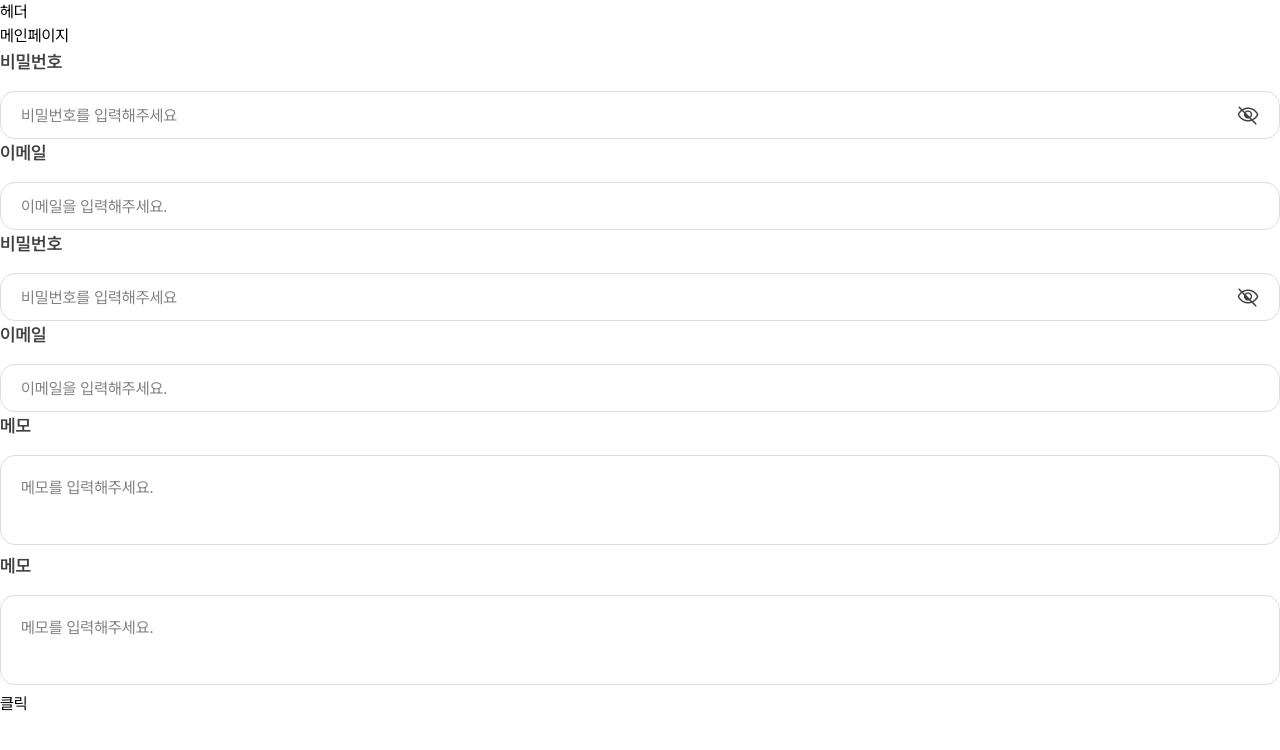
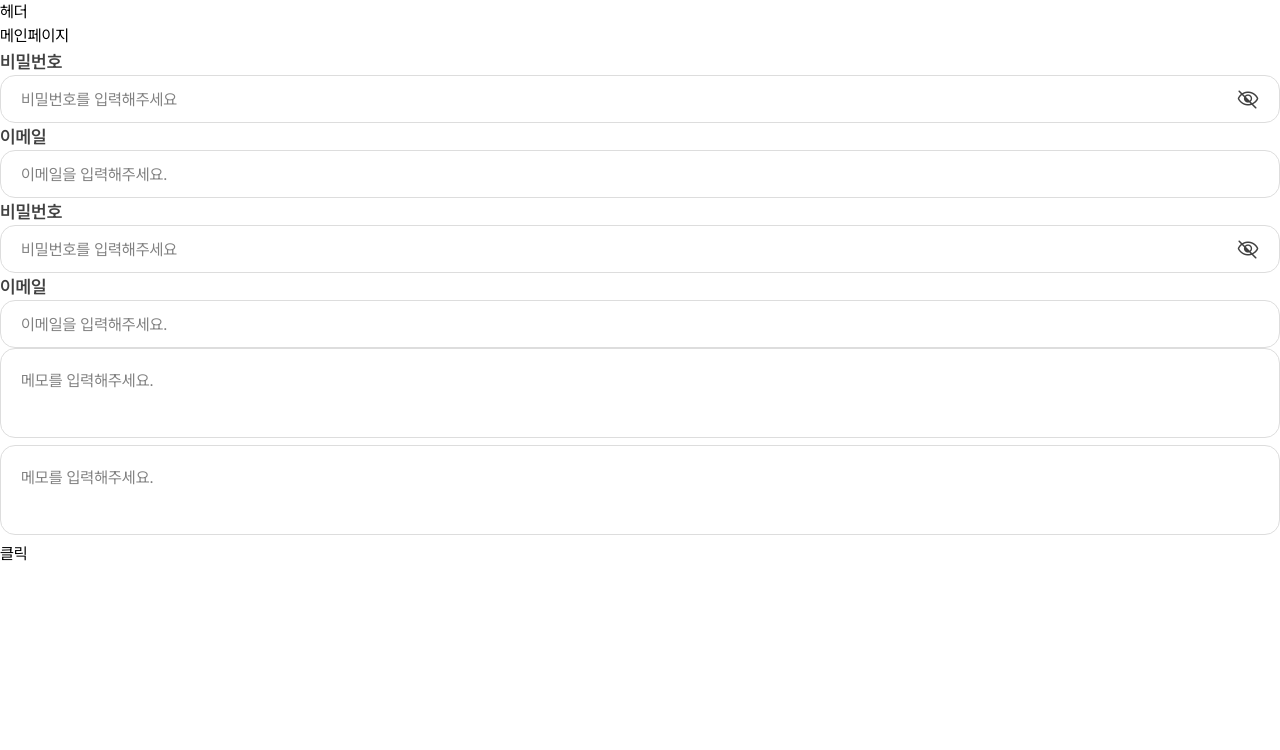
Before and after one commit to CodeitFS5th/5th_StudyForest_team3_FE, a Next.js app: page / in a window 1280 px wide. Shown: the top 750 px of the page. Built offline with nearby package versions, Linux system fonts and the light colour scheme.

Commit message:
♻️ 타입 명시 리팩토링

```diff
--- a/src/shared/components/inputField/Input.tsx
+++ b/src/shared/components/inputField/Input.tsx
@@ -7,7 +7,7 @@ import { InputProps } from "./core/types";
 import { useInputPasswordVisibility, useInputField } from "./core/hooks";
 
 const Input: React.FC<InputProps> = ({
-  label,
+  name,
   type,
   placeholder,
   value,
@@ -18,28 +18,33 @@ const Input: React.FC<InputProps> = ({
 }) => {
   const { fieldStatus, handleChange, handleFocus } = useInputField({
     initialValue: "",
-    validate,
+    validate: validate ?? (() => true),
     isRequired,
   });
 
   const { inputType, isInputVisible, toggleVisibility } =
     useInputPasswordVisibility(type);
 
-  const inputStyle: { [key: string]: string } = {
+  const inputStyle = {
     basic: "border-custom-color-black-200 text-custom-color-black-400",
     error: "border-custom-color-red-200 text-custom-color-red-200",
   };
 
   return (
     <div className="w-full">
-      {label && (
-        <p className="mb-[16px] text-custom-color-black-400 text-[18px] font-[600]">
-          {label}
-        </p>
+      {name && (
+        <label
+          htmlFor={name}
+          className="mb-[16px] text-custom-color-black-400 text-[18px] font-[600]"
+        >
+          {name}
+        </label>
       )}
       <div className="w-full relative">
         <input
           type={inputType}
+          id={name}
+          name={name}
           placeholder={placeholder}
           value={fieldStatus.value}
           onChange={handleChange}
--- a/src/shared/components/inputField/Textarea.tsx
+++ b/src/shared/components/inputField/Textarea.tsx
@@ -14,7 +14,7 @@ const Textarea: React.FC<TextareaProps> = ({
 }) => {
   const { fieldStatus, handleChange, handleFocus } = useInputField({
     initialValue: value ?? "",
-    validate,
+    validate: validate ?? (() => true),
     isRequired,
   });
 
--- a/src/shared/components/inputField/core/hooks.ts
+++ b/src/shared/components/inputField/core/hooks.ts
@@ -1,5 +1,10 @@
 import { useState, useEffect } from "react";
-import { InputType, UseInputFieldProps } from "./types";
+import {
+  InputType,
+  UseInputFieldProps,
+  FieldStatus,
+  InputErrorType,
+} from "./types";
 
 // 입력 필드 상태 관리
 export const useInputField = ({
@@ -7,11 +12,11 @@ export const useInputField = ({
   validate,
   isRequired = false,
 }: UseInputFieldProps) => {
-  const [fieldStatus, setFieldStatus] = useState({
+  const [fieldStatus, setFieldStatus] = useState<FieldStatus>({
     value: initialValue,
     isFocused: false, // 한 번이라도 포커스 되었었으면 true
     isEmpty: initialValue === "" ? true : false,
-    isValid: false,
+    isValid: false, // 보완이 필요해보임
     errorType: "none",
   });
 
@@ -44,7 +49,7 @@ export const useInputField = ({
 
   // errorType 결정
   useEffect(() => {
-    let errorType = "none";
+    let errorType: InputErrorType = "none";
 
     if (fieldStatus.isEmpty && isRequired) {
       errorType = "empty";
@@ -63,8 +68,8 @@ export const useInputField = ({
 
 // input type이 password일 경우 비밀번호 보이기/숨김 기능 훅
 export const useInputPasswordVisibility = (initialType: InputType) => {
-  const [inputType, setInputType] = useState(initialType);
-  const [isInputVisible, setIsInputVisible] = useState(false);
+  const [inputType, setInputType] = useState<InputType>(initialType);
+  const [isInputVisible, setIsInputVisible] = useState<boolean>(false);
 
   const toggleVisibility = () => {
     setIsInputVisible(() => !isInputVisible);
--- a/src/shared/components/toast/Toast.tsx
+++ b/src/shared/components/toast/Toast.tsx
@@ -6,7 +6,7 @@ import { useToastFade } from "./core/hooks";
 export const Toast = ({ point, position = "bottom" }: ToastProps) => {
   const { isVisible } = useToastFade();
 
-  const text: string = point
+  const text = point
     ? `🎉 ${point}포인트를 획득했습니다!`
     : "🚨 집중이 중단되었습니다.";
 
--- a/src/shared/components/toast/core/hooks.ts
+++ b/src/shared/components/toast/core/hooks.ts
@@ -1,7 +1,7 @@
 import { useState, useEffect } from "react";
 
 export const useToastFade = () => {
-  const [isVisible, setIsVisible] = useState(false);
+  const [isVisible, setIsVisible] = useState<boolean>(false);
 
   useEffect(() => {
     setIsVisible(true);
--- a/src/shared/hooks/useToastControl.ts
+++ b/src/shared/hooks/useToastControl.ts
@@ -1,7 +1,7 @@
-import { useState, useEffect } from "react";
+import { useState } from "react";
 
 export const useToastControl = () => {
-  const [isToastVisible, setIsToastVisible] = useState(false);
+  const [isToastVisible, setIsToastVisible] = useState<boolean>(false);
 
   const showToast = () => {
     setIsToastVisible(true);
--- a/src/views/MainPage/MainPage.tsx
+++ b/src/views/MainPage/MainPage.tsx
@@ -14,7 +14,7 @@ export default function MainPage() {
       <h1>메인페이지</h1>
       <Input
         type="password"
-        label="비밀번호"
+        name="비밀번호"
         placeholder="비밀번호를 입력해주세요"
         validate={isValidPassword}
         invalidErrorMessage="8자 이상 영어 대소문자, 숫자, 특수문자를 각각 최소 하나 이상 포함해주세요."
@@ -22,7 +22,7 @@ export default function MainPage() {
       />
       <Input
         type="email"
-        label="이메일"
+        name="이메일"
         placeholder="이메일을 입력해주세요."
         validate={isValidEmail}
         invalidErrorMessage="이메일 형식에 맞지 않습니다."
@@ -30,26 +30,26 @@ export default function MainPage() {
       />
       <Input
         type="password"
-        label="비밀번호"
+        name="비밀번호"
         placeholder="비밀번호를 입력해주세요"
         validate={isValidPassword}
         invalidErrorMessage="8자 이상 영어 대소문자, 숫자, 특수문자를 각각 최소 하나 이상 포함해주세요."
       />
       <Input
         type="email"
-        label="이메일"
+        name="이메일"
         placeholder="이메일을 입력해주세요."
         validate={isValidEmail}
         invalidErrorMessage="이메일 형식에 맞지 않습니다."
       />
       <Textarea
-        label="메모"
+        name="메모"
         placeholder="메모를 입력해주세요."
         invalidErrorMessage="메모를 입력해주세요."
         isRequired={true}
       />
       <Textarea
-        label="메모"
+        name="메모"
         placeholder="메모를 입력해주세요."
         invalidErrorMessage="메모를 입력해주세요."
       />
```
Also changed, not shown: src/shared/components/inputField/core/types.ts (+12 -2 lines), 1 other file (tests, documents, lock files or other folders).
